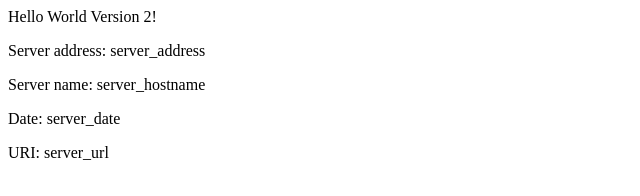
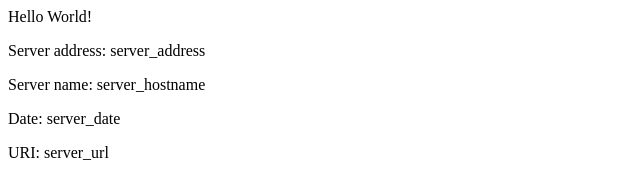
Before and after one commit to leojulian/eks-example, a plain HTML site: page src/index.html in a window 1280 px wide. Shown: the full height of the page, 0-640 px from the left. Drawn offline with Linux system fonts and the light colour scheme.

Commit message:
Revert "v2 Updating home page"
This reverts commit c69146e5e4c803e789738de3714c7b3ecf4bb1b4.

```diff
--- a/src/index.html
+++ b/src/index.html
@@ -1,9 +1,8 @@
-
 <head>
-<title>Hello World Version 2</title>
+<title>Hello World</title>
 </head>
 <div class="info">
-<h>Hello World Version 2!</h>
+<h>Hello World!</h>
 <p><span>Server&nbsp;address:</span> <span>server_address</span></p>
 <p><span>Server&nbsp;name:</span> <span>server_hostname</span></p>
 <p class="smaller"><span>Date:</span> <span>server_date</span></p>
```
